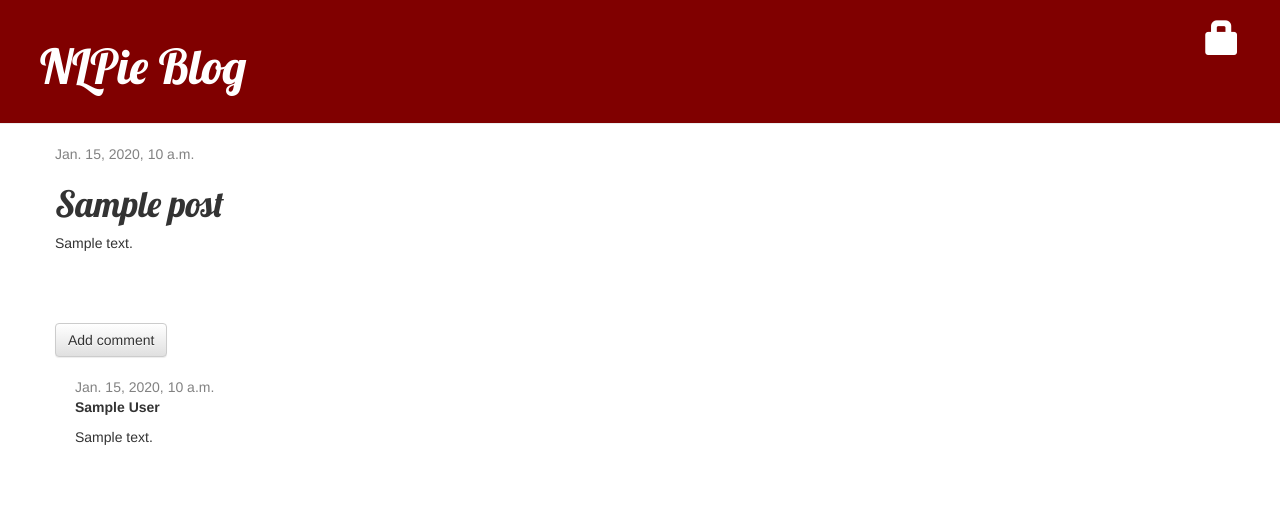
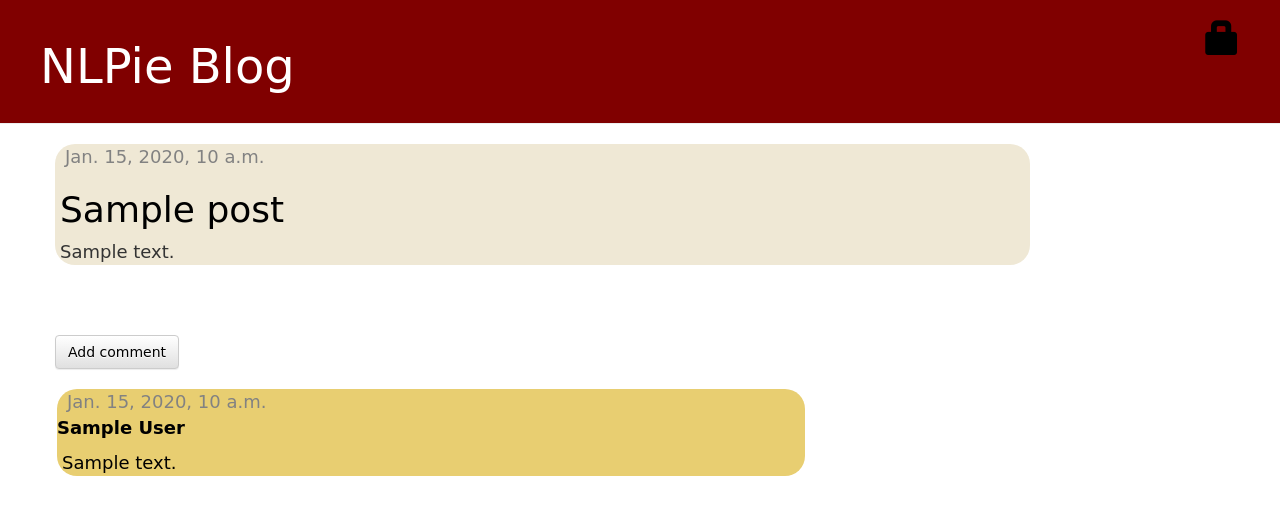
Before and after one commit to kasraavand/NLPie-blog, a Django app: page /post/1/ in a window 1280 px wide. Shown: the top 515 px of the page. Run offline with Django 3.2, Linux system fonts and the light colour scheme; tables that the repository leaves empty hold one stand-in row (values such as "Sample post"); some libraries are stand-ins or nearby versions.

Commit message:
update blog's css file

```diff
--- a/blog/static/css/blog.css
+++ b/blog/static/css/blog.css
@@ -3,6 +3,7 @@
     margin-top: 0;
     padding: 20px 20px 20px 40px;
 }
+
 
 .page-header h1, .page-header h1 a, .page-header h1 a:visited, .page-header h1 a:active {
     color: #ffffff;
@@ -11,15 +12,19 @@
 }
 
 .content {
+    font-family: 'Halant', cursive;
+    font-size: 18;
     margin-left: 40px;
 }
 
-h1, h2, h3, h4 {
-    font-family: 'Lobster', cursive;
-}
+h1, h2, h3, h4 {font-family: 'Special Elite', cursive;
+                display: table;
+                color: #000000;}
 
 .date {
     color: #828282;
+    margin-left: 5px;
+    size: 10px;
 }
 
 .save {
@@ -38,13 +43,93 @@ h1, h2, h3, h4 {
 }
 
 .post {
+    width: 130%;
     margin-bottom: 70px;
+    background-color: #efe8d5;
+    border-radius: 20px;
+    text-indent: 5px;
 }
 
 .post h1 a, .post h1 a:visited {
     color: #000000;
 }
 
+.post-comment {
+    font-family: 'Special Elite', cursive;
+    margin-top:20px;
+    background-color: #e8ce71;
+    border-radius: 20px;
+    color: #000000;
+    margin-left: 2px;
+    text-indent: 5px;
+}
+
 .comment {
-    margin: 20px 0px 20px 20px;
+    font-family: 'Special Elite', cursive;
+    margin-top:20px;
+    background-color: #e8ce71;
+    border-radius: 20px;
+    color: #000000;
+    margin-left: 2px;
+    text-indent: 5px;
 }
+
+hr {
+  border-color:#7f7c72;
+  margin-top: 50px;
+  margin-bottom: 5px;
+}
+
+a {
+    color: black;
+}
+
+a:link {
+    color: black;
+}
+
+a:visited {
+    color: black;
+}
+
+a:hover {
+    color: #800000;
+}
+
+.button {
+  display: inline-block;
+  border-radius: 4px;
+  background-color: #dbae4c;
+  border: none;
+  color: #FFFFFF;
+  text-align: center;
+  padding: 10px;
+  transition: all 0.5s;
+  cursor: pointer;
+  margin: 5px;
+}
+
+.button span {
+  cursor: pointer;
+  display: inline-block;
+  position: relative;
+  transition: 0.5s;
+}
+
+.button span:after {
+  content: '\00bb';
+  position: absolute;
+  opacity: 0;
+  top: 0;
+  right: -20px;
+  transition: 0.5s;
+}
+
+.button:hover span {
+  padding-right: 25px;
+}
+
+.button:hover span:after {
+  opacity: 1;
+  right: 0;
+}
```
